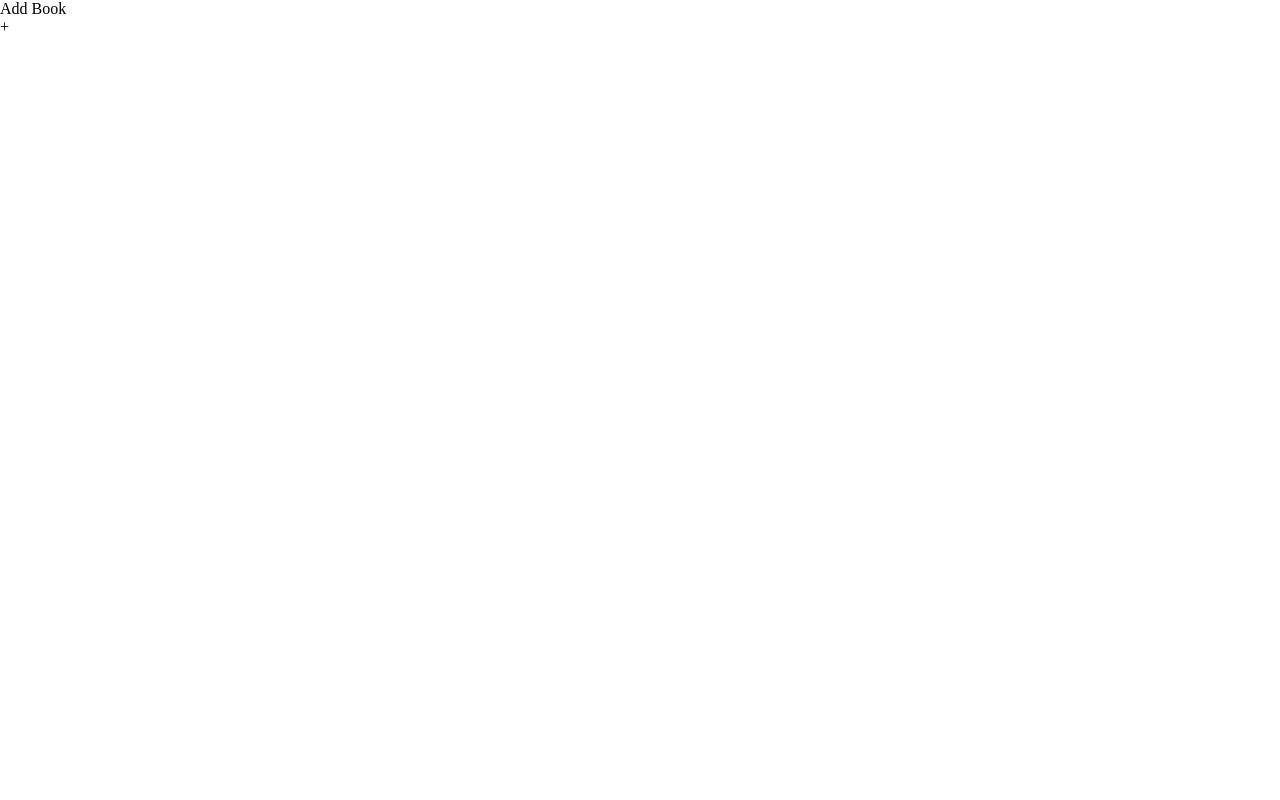
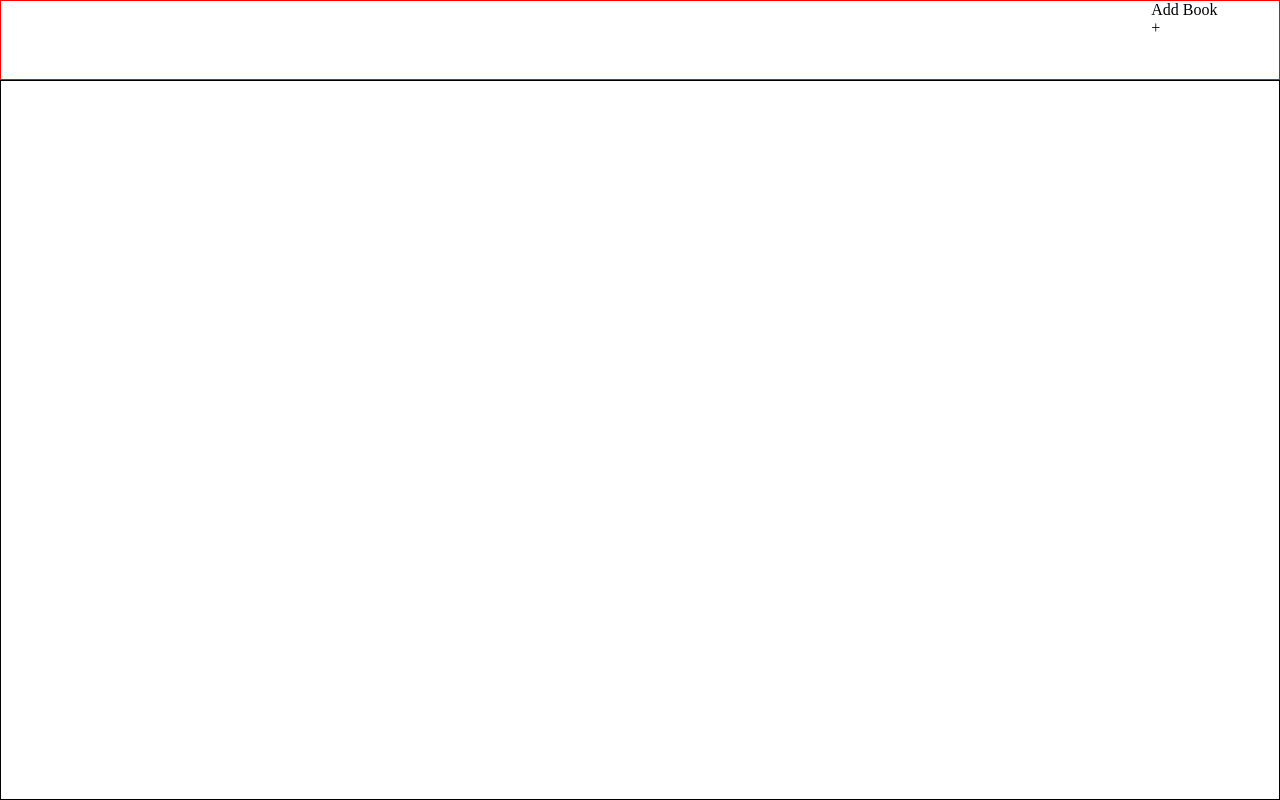
Before and after one commit to GreyTearsDev/library, a plain HTML site: page index.html in a window 1280 px wide. Drawn offline with Linux system fonts and the light colour scheme.

Commit message:
Set the general layout
use grid to set the general layout of the page

```diff
--- a/style.css
+++ b/style.css
@@ -13,3 +13,19 @@
   --accent-1: #deefe7;
   --accent-2: #159a9c;
 }
+
+body {
+  display: grid;
+  grid-template-rows: 10% 1fr;
+  height: 100vh;
+}
+
+header {
+  border: 1px solid red;
+  display: grid;
+  grid-template-columns: 1fr 10%;
+}
+
+main {
+  border: 1px solid black;
+}
```
